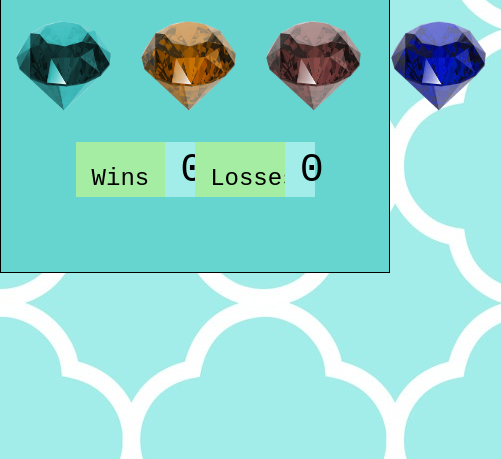
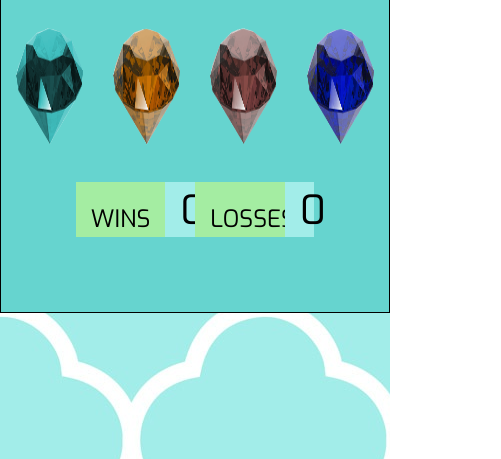
Before and after one commit to davidshauck/Crystal-Collector, a plain HTML site: page index.html in a window 390 px wide. Shown: the part 385-844 px from the top of the page, 501 px wide, since content can reach past the window. Drawn offline with nearby package versions, Linux system fonts and the light colour scheme.

Commit message:
responsive tweaks, new font

```diff
--- a/assets/css/style.css
+++ b/assets/css/style.css
@@ -7,7 +7,7 @@ html {
 }
 
 #random-number {
-    font-family: monospace;
+    font-family: 'Exo', sans-serif;
     font-size: 120px;
     color: white;
     text-align: center;
@@ -33,14 +33,14 @@ h1 {
 }
 
 .display {
-    font-family: monospace;
+    font-family: 'Exo', sans-serif;
     font-size: 42px;
     color :black;
     text-align: center;
 }
 
 #wins {
-    font-family: monospace;
+    font-family: 'Exo', sans-serif;
     font-size: 40px;
     color :black;
     text-align: center;
@@ -49,7 +49,7 @@ h1 {
 }
 
 #winsText {
-    font-family: monospace;
+    font-family: 'Exo', sans-serif;
     font-size: 40px;
     color :black;
     text-align: center;
@@ -59,7 +59,7 @@ h1 {
 }
 
 #losses {
-    font-family: monospace;
+    font-family: 'Exo', sans-serif;
     font-size: 40px;
     color :black;
     text-align: center;
@@ -68,7 +68,7 @@ h1 {
 }
 
 #lossesText {
-    font-family: monospace;
+    font-family: 'Exo', sans-serif;
     font-size: 40px;
     color :black;
     text-align: center;
@@ -78,7 +78,7 @@ h1 {
 }
 
 #your-total {
-    font-family: monospace;
+    font-family: 'Exo', sans-serif;
     font-size: 120px;
     color: white;
     text-align: center;
@@ -86,6 +86,8 @@ h1 {
 
 .crystal-image {
     padding: 5px;
+    height: 191px;
+    width: 191px;
 }
 
 .container {
@@ -105,6 +107,11 @@ p {
     font-size: 18px;
 }
 
+/* .crystalDims {
+    height: 191px;
+    width: 191px;
+} */
+
 .height {
     height: 55px;
 }
@@ -123,9 +130,19 @@ p {
     img {
     width: 150px;
     height: 150px;
+    padding: 0px;
     }
+
+    /* .crystalDims {
+    height: 150px;
+    width: 150px;
+    } */
+
     .crystals {
+    /* height: 150px;
+    width: 150px; */
     white-space: nowrap;
+    padding: 0px;
     }
 
     #winsText {
@@ -146,6 +163,12 @@ p {
 
   @media screen and (max-width: 768px) {
 
+    img {
+    width: 125px;
+    height: 125px;
+    padding: 0px;
+    }
+
     #winsText {
     font-size: 22px;
     padding-top: 10px;
@@ -154,6 +177,10 @@ p {
     #lossesText {
     font-size: 22px;
     padding-top: 10px;
+    }
+
+    #losses {
+    padding-right: 5px;
     }
 
     .button {
@@ -165,13 +192,14 @@ p {
   @media screen and (max-width: 468px) {
 
     img {
-    width: 125px;
-    height: 125 px;
+    width: 100px;
+    height: 100px;
     /* padding: 5px; */
     }
 
     .crystals {
     white-space: nowrap;
+    padding: 0px;
     }
 
     #winsText {
@@ -186,6 +214,10 @@ p {
     padding-top: 20px;
     }
 
+    #losses {
+    padding-right: 5px;
+    }
+
     .button {
     margin: 0px 20% 0px 20%;
     }
--- a/assets/javascript/game.js
+++ b/assets/javascript/game.js
@@ -40,7 +40,7 @@ function newImages() {
 for (let i = 0; i < 4; i++) {
     let imageCrystal = $("<img>");
     let crystalNumber = Math.floor(Math.random() * 12 + 1);
-    imageCrystal.addClass("crystal-image col-md-2 col-sm-3").attr("id","crystalID" + i);
+    imageCrystal.addClass("crystal-image col-md-2 col-sm-3 col-xs-3 crystalDims").attr("id","crystalID" + i);
     imageCrystal.attr("src", "assets/images/crystal" + i + "x.png");
     imageCrystal.attr("data-crystalValue", crystalNumber);
     imageCrystal.attr("data-location", i);
@@ -52,7 +52,7 @@ for (let i = 0; i < 4; i++) {
         let crystalValue = parseInt($(this).attr("data-crystalValue"));
         $( "#crystalID" + $(this).attr("data-location") ).animate({
             // width: "170px"
-            padding: "20px"
+            padding: "20px 30px 20px 30px"
         }, 300 );
         $( "#crystalID" + $(this).attr("data-location") ).animate({
             // width: "210px"
@@ -60,7 +60,7 @@ for (let i = 0; i < 4; i++) {
         }, 200 );
         $( "#crystalID" + $(this).attr("data-location") ).animate({
             // width: "191px"
-            padding: "5px"
+            padding: "5px 10px 5px 10px"
         }, 100, function () { $(this).removeAttr('style'); });
         randomNumber -= crystalValue;
         $("#your-total").html(randomNumber);
--- a/index.html
+++ b/index.html
@@ -6,6 +6,7 @@
     <meta http-equiv="X-UA-Compatible" content="ie=edge">
     <link rel="stylesheet" href="assets/css/style.css">
     <link rel="stylesheet" href="https://stackpath.bootstrapcdn.com/bootstrap/3.4.1/css/bootstrap.min.css" integrity="sha384-HSMxcRTRxnN+Bdg0JdbxYKrThecOKuH5zCYotlSAcp1+c8xmyTe9GYg1l9a69psu" crossorigin="anonymous">
+    <link href="https://fonts.googleapis.com/css?family=Exo&display=swap" rel="stylesheet">
     <script type="text/javascript" src="https://cdnjs.cloudflare.com/ajax/libs/jquery/3.2.1/jquery.min.js"></script>
     <script src="assets/javascript/game.js"></script>
     <script type="text/javascript"></script>
@@ -34,9 +35,9 @@
         </div>
         <div class="flex-row">
             <div class="height align-middle col-md-3 col-sm-3 col-xs-2 justify-content-center"></div>
-            <div class="height align-middle col-md-2 col-sm-2 col-xs-3 justify-content-center" id="winsText">Wins</div>
+            <div class="height align-middle col-md-2 col-sm-2 col-xs-3 justify-content-center" id="winsText">WINS</div>
             <div class="height align-middle col-md-1 col-sm-1 col-xs-1 justify-content-center" id="wins"></div>
-            <div class="height align-middle col-md-2 col-sm-2 col-xs-3 justify-content-center" id="lossesText">Losses</div>
+            <div class="height align-middle col-md-2 col-sm-2 col-xs-3 justify-content-center" id="lossesText">LOSSES</div>
             <div class="height align-middle col-md-1 col-sm-1 col-xs-1 justify-content-center" id="losses"></div>
             <div class="height align-middle col-md-3 col-sm-3 col-xs-2 justify-content-center"></div>
         </div>
```
